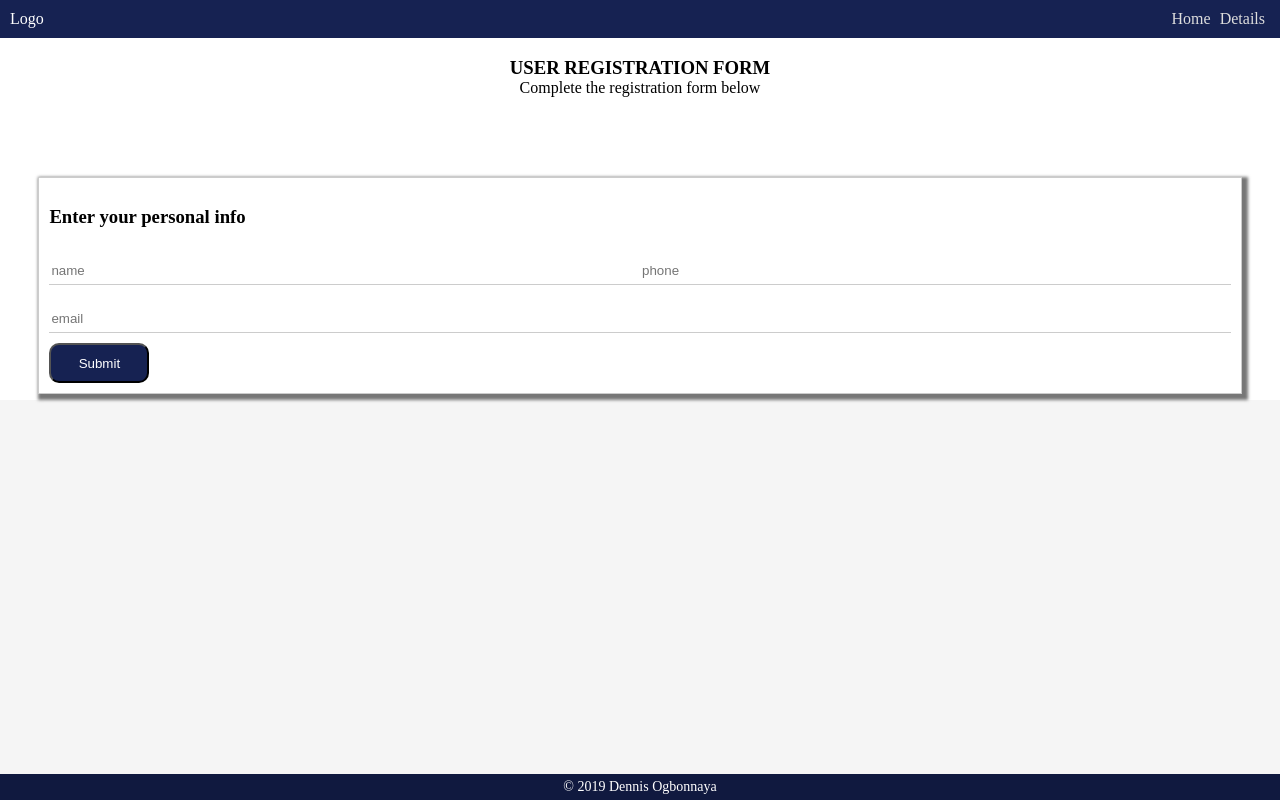
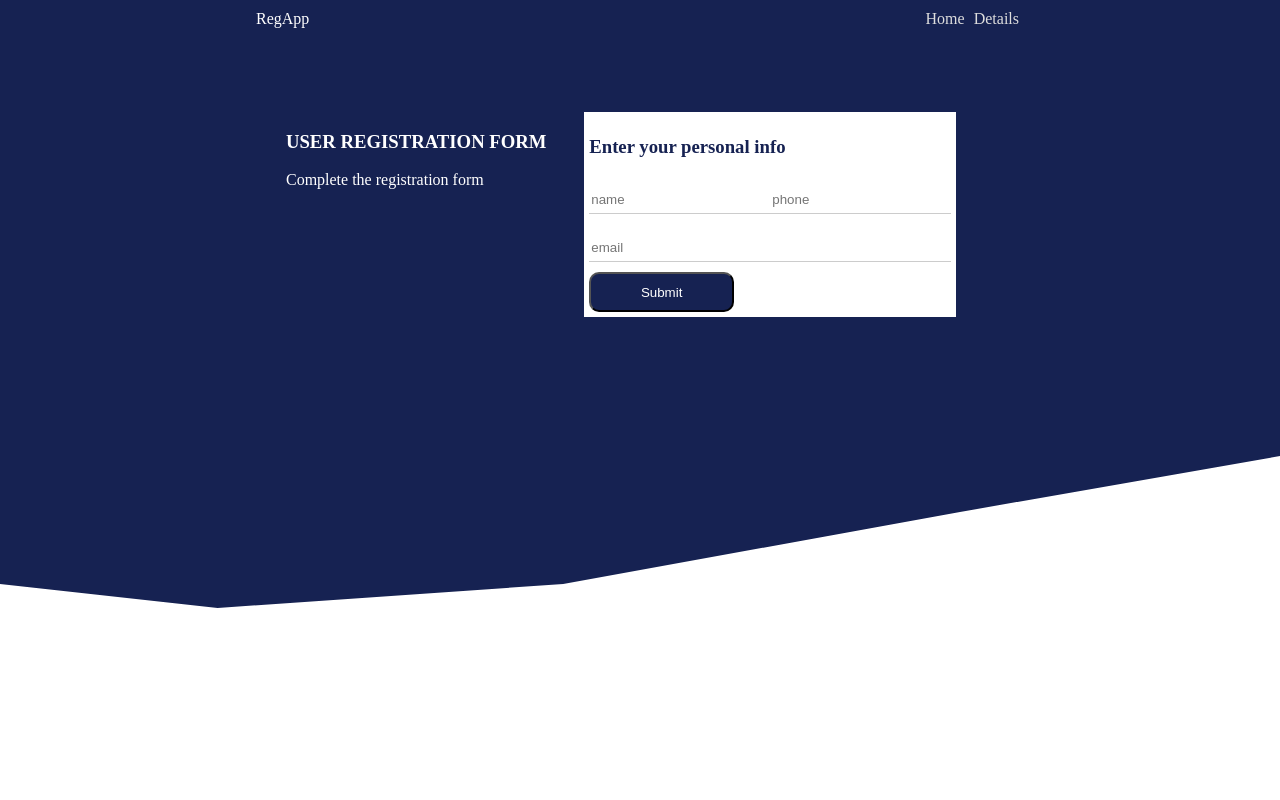
Before and after one commit to DenkyOgbonnaya/reg-app-client, a PHP site: page / in a window 1280 px wide. Run offline with PHP 8.4, Linux system fonts and the light colour scheme.

Commit message:
revamp ui

```diff
--- a/index.html
+++ b/index.html
@@ -10,20 +10,22 @@
 <body>
     <div class="wrapper">
         <header>
-            <span>Logo</span>
+            <span>RegApp</span>
             <div class="nav">
                 <a href="index.html">Home</a>
                 <a href="registration-details.html">Details</a>
             </div>
         </header>
-        <section>
+
+        <main>
+            <div class="intro">
                 <h3>USER REGISTRATION FORM</h3>
-            <P>Complete the registration form below</P>
-        </section>
-        <main>
+                <P>Complete the registration form</P>
+            </div>
+            <div class="registration">
                 <h3>Enter your personal info</h3>
+                <form id="register" name="register">
                     <span id="error"></span>
-            <form name="register">
                     <div class="form_row">
                         <input type="text" name="name" placeholder="name" required />
                         <input type="text" maxlength="15" name="phone" placeholder="phone" required />
@@ -33,6 +35,7 @@
                     </div>
                     <button type="submit" name="submitBtn" >Submit</button>
                 </form>
+            </div>
         </main>
         <footer>
             &copy 2019 Dennis Ogbonnaya
--- a/styles/index.css
+++ b/styles/index.css
@@ -4,15 +4,16 @@ body {
 .wrapper {
     display: flex;
     flex-direction: column;
+    clip-path: polygon(50% 0%, 100% 0, 100% 19%, 100% 62%, 82% 100%, 60% 100%, 22% 100%, 0 100%, 0% 35%, 0 0);
     height: 100vh;
     width: 100%;
-    background: linear-gradient(to top, whitesmoke 70%, #ffffff 0%);
+    background:#162252;
 }
 
 header {
     display: flex;
     justify-content: space-between;
-    padding: 10px;
+    padding: 10px 20% 10px 20%;
     background:#162252;
     color: #ffffff;
 }
@@ -24,26 +25,22 @@ header {
 .nav a:hover {
     color:#ccc
 }
-section {
-    text-align: center;
+
+main {
+    padding: 10px;
+    margin-top: 5%;
+
 }
-section>h3 {
-    margin-bottom: 0px;
-    padding: 0;
+main>div {
+    color: #ffffff;
+    margin: 0 3% 3% 0;
 }
-section>p {
-    margin-top: 0px;
-    padding: 0;
+main .registration {
+    background: #ffffff;
+    padding: 5px;
 }
-main {
-    margin: 5% 3% 0 3%;
-    padding: 10px;
-    background: #ffffff;
-    border: 1px solid #ccc;
-    -moz-box-shadow: 3px 3px 3px 3px;
-    -webkit-box-shadow: 3px 3px 3px 3px;
-    box-shadow: 3px 3px 3px 3px #777777;
-
+.registration>h3{
+    color: #162252;
 }
 .form_row {
     display: flex;
@@ -60,10 +57,9 @@ main {
 button {
     background: #162252;
     color: #ffffff;
+    border-radius: 10px;
     height: 40px;
-    width: 100px;
-    border-radius: 10px;
-    box-shadow: 1px 1px 1px 1px;
+    width: 40%;
 }
 footer {
     text-align: center;
@@ -79,6 +75,10 @@ footer {
 }
 @media only screen and (min-width: 65.625em) {
     .wrapper {
-        background: linear-gradient(to top, whitesmoke 50%, #ffffff 0%);
+        clip-path: polygon(50% 0%, 100% 0, 100% 19%, 100% 57%, 75% 64%, 44% 73%, 17% 76%, 0 73%, 0% 35%, 0 0);
+    }
+    main {
+        display: flex;
+        justify-content: center;
     }
 }
--- a/styles/registration-details.css
+++ b/styles/registration-details.css
@@ -18,7 +18,7 @@ main>img {
 header {
     display: flex;
     justify-content: space-between;
-    padding: 10px;
+    padding: 10px 20% 10px 20%;
     background:#162252;
     color: #ffffff;
 }
```
Lines whose indentation alone changed are shown as unchanged.
